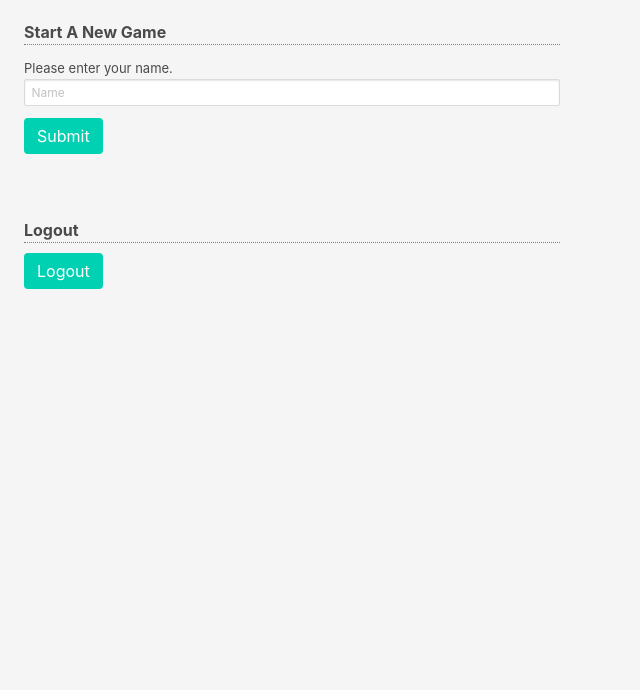
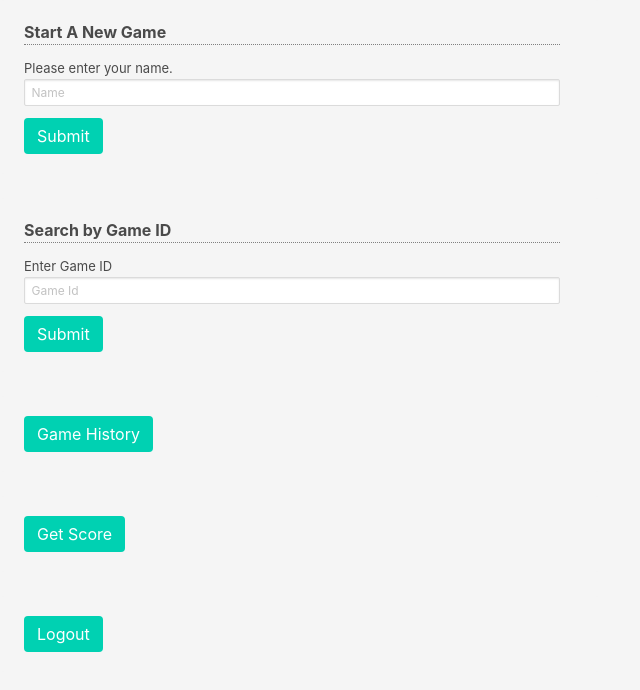
Before and after one commit to grahmnic/warmup2, a website: page logout.html in a window 1280 px wide. Shown: the whole page, without its empty margins (0-640 px from the left). Drawn offline with nearby package versions, Linux system fonts and the light colour scheme.

Commit message:
logout front end

```diff
--- a/logout.html
+++ b/logout.html
@@ -35,9 +35,33 @@
 
             <div class="notification" style="max-width: 600px">
                 <h2 style="border-bottom: 1px dotted grey; margin-bottom: 10px">
-                    <strong>Logout</strong>
+                    <strong>Search by Game ID</strong>
                 </h2>
 
+                <form action="/getgame" method="POST">
+                    <div class="field">
+                        <span style="font-size: 13px;">Enter Game ID</span>
+                        <p class="control">
+                            <input name="id" class="input is-small" type="text" placeholder="Game Id">
+                        </p>
+                    </div>
+                    <button type="submit" class="button is-primary">Submit</button>
+                </form>
+            </div>
+
+            <div class="notification" style="max-width: 600px">
+                <form action="/listgames" method="POST">
+                    <button type="submit" class="button is-primary">Game History</button>
+                </form>
+            </div>
+
+            <div class="notification" style="max-width: 600px">
+                <form action="/getscore" method="POST">
+                    <button type="submit" class="button is-primary">Get Score</button>
+                </form>
+            </div>
+
+            <div class="notification" style="max-width: 600px">
                 <form action="/logout" method="POST">
                     <button type="submit" class="button is-primary">Logout</button>
                 </form>
```
